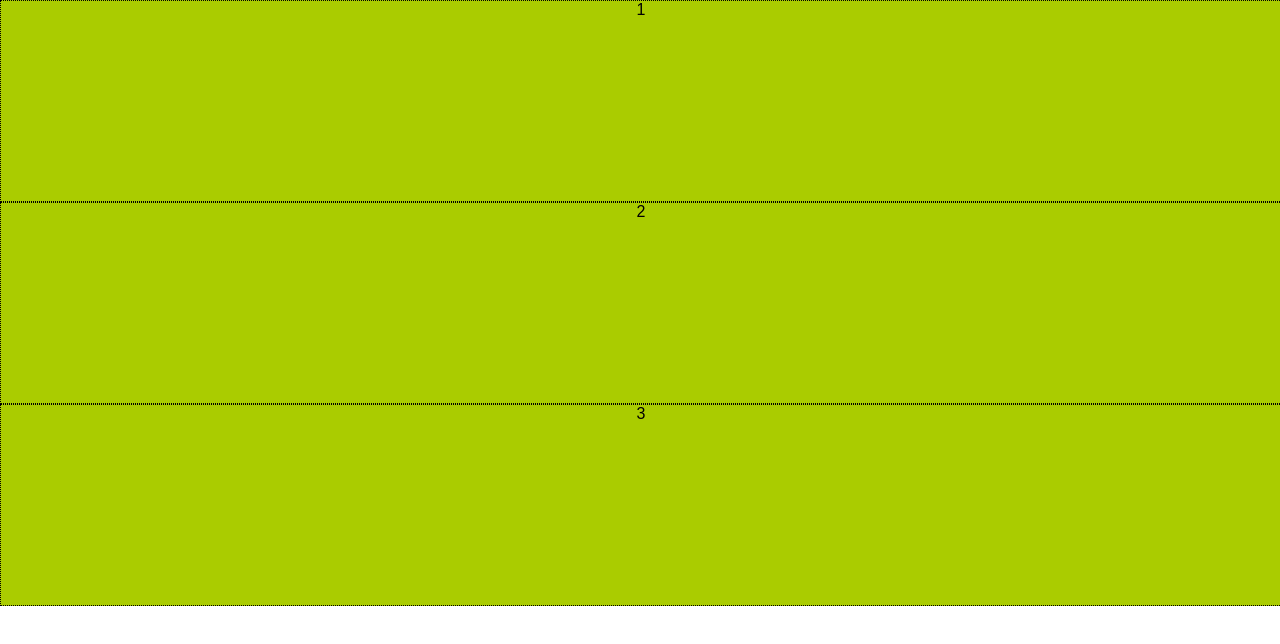
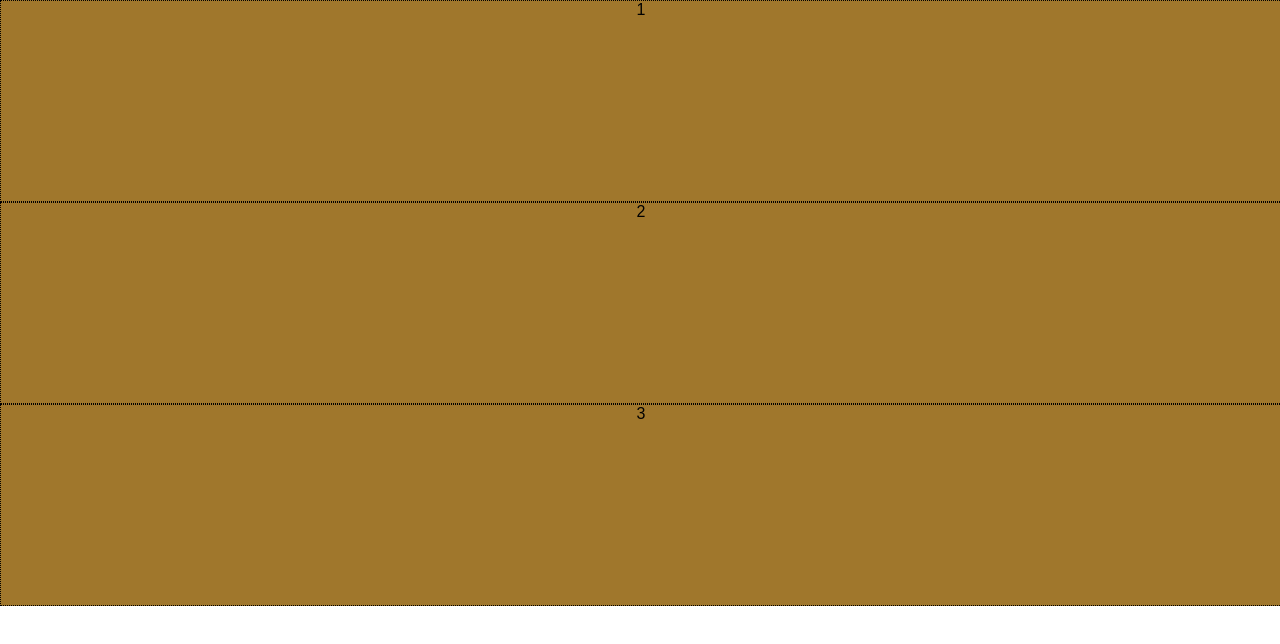
Before and after one commit to PaolaCardozo/index, a plain HTML site: page index.html in a window 1280 px wide. Drawn offline with Linux system fonts and the light colour scheme.

Commit message:
ya lo modifique

```diff
--- a/index.html
+++ b/index.html
@@ -8,7 +8,7 @@
     header{
       width:100%;
       height: 200px;
-      background:#AACC00;
+      background:#a0772c;
       border-radius:0px 0px;
       border: 1px dotted #000000;
 
```
